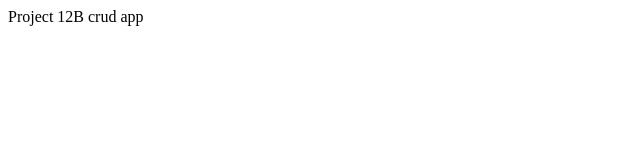
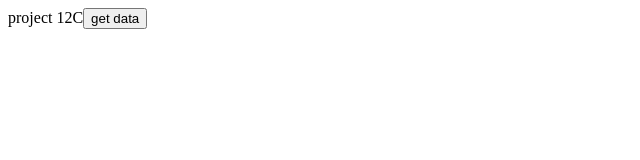
Before and after one commit to faizansohail077/CRUD-app, a Gatsby site: page / in a window 1280 px wide. Shown: the full height of the page, 0-640 px from the left. Built offline with nearby package versions, Linux system fonts and the light colour scheme; Gatsby itself is replaced by a stand-in of ours.

Commit message:
project 12b

```diff
--- a/src/pages/index.js
+++ b/src/pages/index.js
@@ -1,10 +1,17 @@
-import * as React from "react"
+import React from 'react'
 
-
-const IndexPage = () => {
+function index() {
+  const getData = ()=>{
+    fetch("/.netlify/functions/crud/todos-read-all").then(async(response)=>{
+      console.log(await response.json())
+    })
+  }
   return (
-    <div>Project 12B crud app</div>
-    )
+    <div>
+      project 12C
+      <button onClick={()=>getData()}>get data</button>
+    </div>
+  )
 }
 
-export default IndexPage
+export default index
```
